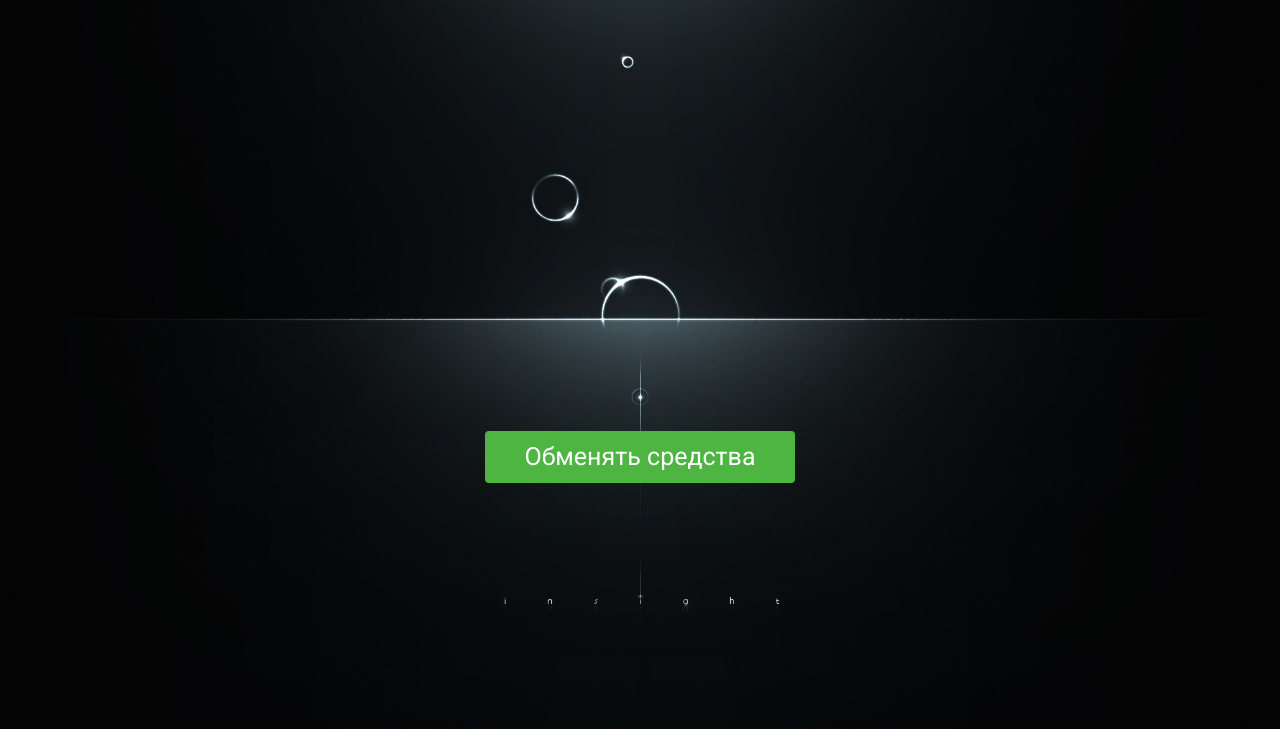
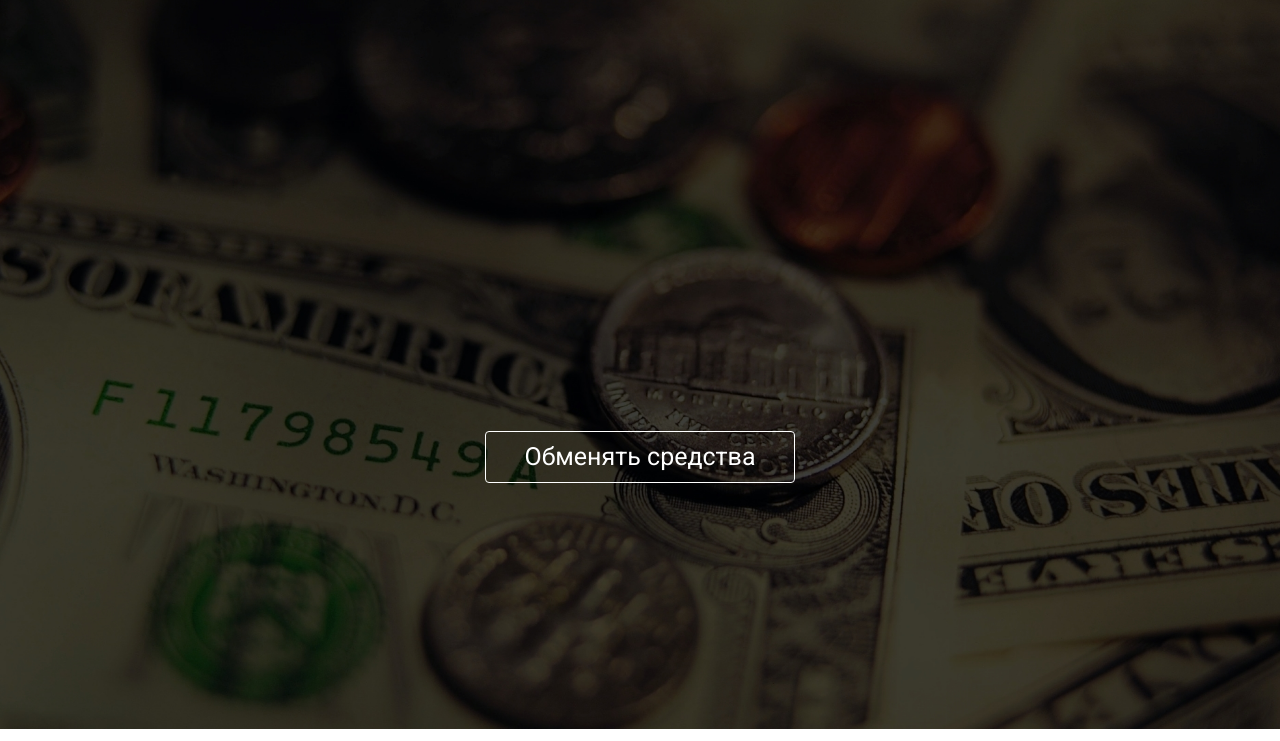
Before and after one commit to justsm11e/justsm11e.github.io, a plain HTML site: page index.html in a window 1280 px wide. Shown: the part 59-800 px from the top of the page. Drawn offline with nearby package versions, Linux system fonts and the light colour scheme.

Commit message:
init commit

```diff
--- a/css/style.css
+++ b/css/style.css
@@ -71,7 +71,7 @@ header#id_header a{
 
 .main_screen {
 	height: 738px;
-	background-image: url(../img/woman.jpg);
+	background-image: url(../img/wp.jpg);
 	background-position: center center;
 	-webkit-background-size: cover;
 	background-size: cover;
@@ -81,16 +81,18 @@ header#id_header a{
 .bg_but {
 	width: 310px;
 	height: 52px;
-	background-color: #4EB543;
 	margin-top: 440px;
+	background-color: rgba(255,255,255,0);
+	border: 1px solid #fff;
 	font-size: 25px;
 	color: #fff;
 	transition: 0.5s ease;
 }
 .bg_but:hover {
-	color: #4EB543;
-	background: #fff;
+	background-color: #fff;
+	color: #000;
 }
+
 
 .descr {
 	padding-top: 64px;
@@ -200,7 +202,7 @@ max-width: 555px;
 .containerform{
  max-width:450px;
 height: 420px;
- background-color: #426849;
+border: 1px solid #4EA735;
  margin: 58px auto 60px auto;
  text-align: center;
  box-shadow: 0 -5px 0 #4EA735;
```
Also changed, not shown: img/Originals/wp.jpg (added), img/wp.jpg (added), 1 other file.
